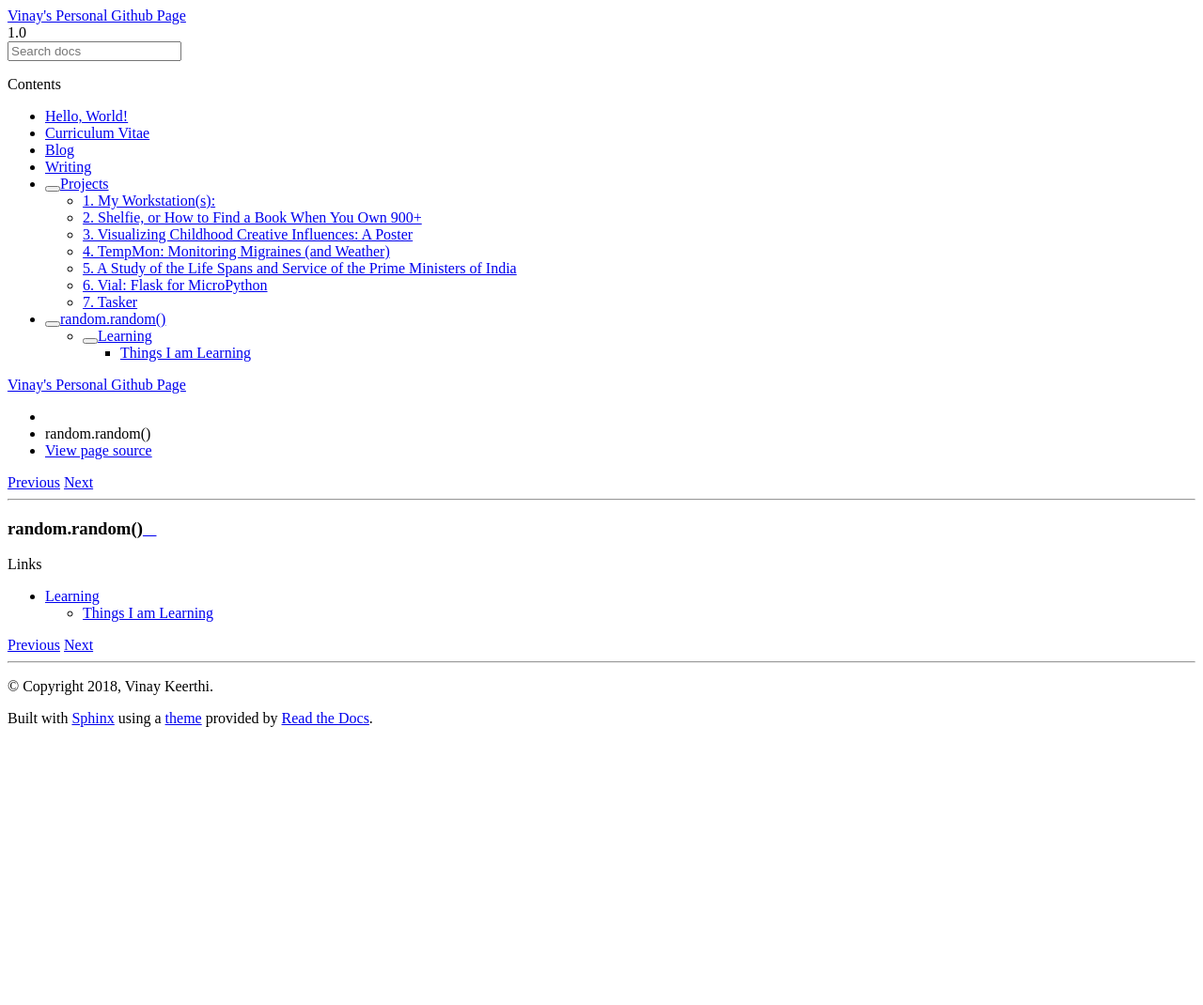
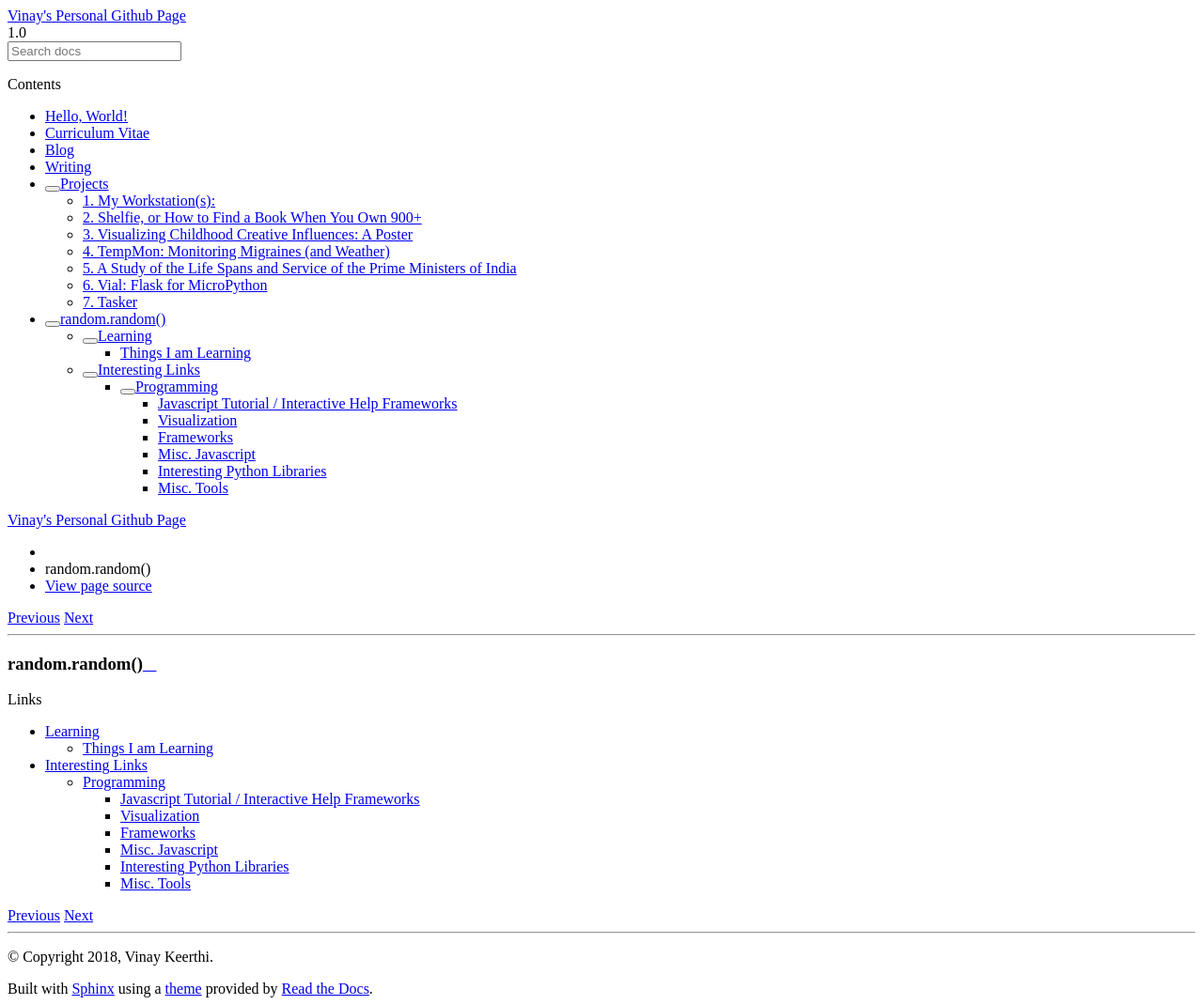
Before and after one commit to stonecharioteer/vinay87.github.io, a Sphinx documentation site: the page built from source/random.rst, in a window 1280 px wide. Shown: the whole page at 94% size. Built offline with Sphinx 7.4.7 and the Read the Docs theme 2.0.0, drawn with Linux system fonts in a browser that asks for light colours; formulas are drawn with MathJax 3; before the commit the page ends 900 px from its top, so only the background shows below that.

Commit message:
Added additional content.

```diff
--- a/source/random.rst
+++ b/source/random.rst
@@ -9,3 +9,4 @@ random.random()
     :caption: Links
 
     random/learning
+    random/links
--- /dev/null
+++ b/source/random/links.rst
@@ -0,0 +1,53 @@
+******************
+Interesting Links
+******************
+
+I'll add links here which have no where else to go. These are things I need to remember or find again.
+
+-------------
+Programming
+-------------
+
+Javascript Tutorial / Interactive Help Frameworks
+--------------------------------------------------
+
+https://introjs.com
+https://fortesinformatica.github.io/Sideshow/
+
+
+Visualization
+--------------
+
+https://vega.github.io/vega/
+
+Frameworks
+-----------
+
+https://vuejs.org
+
+Misc. Javascript
+-----------------
+
+ElectronJS
+MeteorJS
+axios
+lodash
+Cordova
+
+
+Interesting Python Libraries
+-----------------------------
+
+Misc. Tools
+-------------
+
+Consul
+Telegraf
+Sensu
+Ansible
+Docker
+Kubernetes
+Lektor
+Logspout
+Traefik
+Gitlab
```
Also changed, not shown: source/random/learning.rst (+7 -2 lines).
